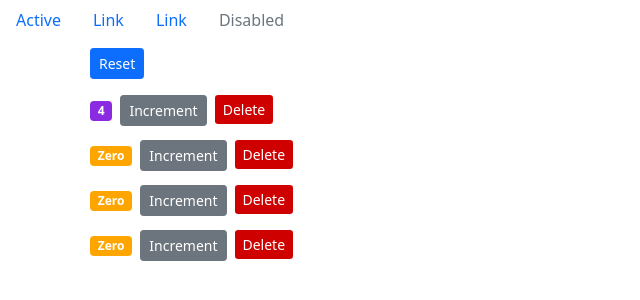
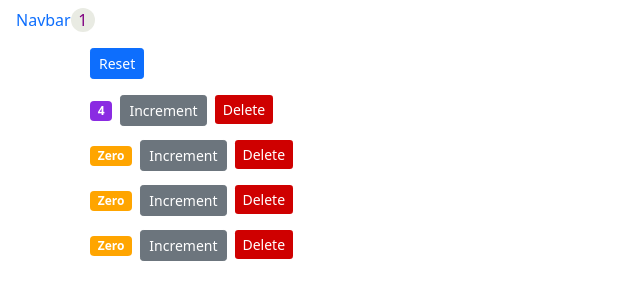
Before and after one commit to martinagabrielli/react-urban-octo, a React (Create React App) app: page / in a window 1280 px wide. Shown: the top 300 px of the page, without its empty margins (0-640 px from the left). Built offline with nearby package versions, Linux system fonts and the light colour scheme.

Commit message:
Add items counter to Navbar

```diff
--- a/src/App.js
+++ b/src/App.js
@@ -39,7 +39,7 @@ class App extends Component {
   render() {
     return (
       <Fragment>
-        <NavBar />
+        <NavBar totalCounters={this.state.counters.filter(c => c.value > 0).length} />
         <main className="container">
           <Counters
           counters={this.state.counters}
--- a/src/components/Navbar.jsx
+++ b/src/components/Navbar.jsx
@@ -4,10 +4,7 @@ class NavBar extends React.Component {
     render() {
         return (
             <nav className="nav">
-                <a className="nav-link active" href="#">Active</a>
-                <a className="nav-link" href="#">Link</a>
-                <a className="nav-link" href="#">Link</a>
-                <a className="nav-link disabled" href="#">Disabled</a>
+                <a className="nav-link d-flex" href="#">Navbar <span className="tot">{this.props.totalCounters}</span></a>
             </nav>
         );
     }
--- a/src/index.css
+++ b/src/index.css
@@ -10,6 +10,17 @@ body {
 code {
   font-family: source-code-pro, Menlo, Monaco, Consolas, 'Courier New',
     monospace;
+}
+
+.tot {
+  color: purple;
+  background-color: rgb(233, 235, 227);
+  border-radius: 50%;
+  width: 1.5rem;
+  height: 1.5rem;
+  display: flex;
+  justify-content: center;
+  align-items: center;
 }
 
 .badge-primary {
```
